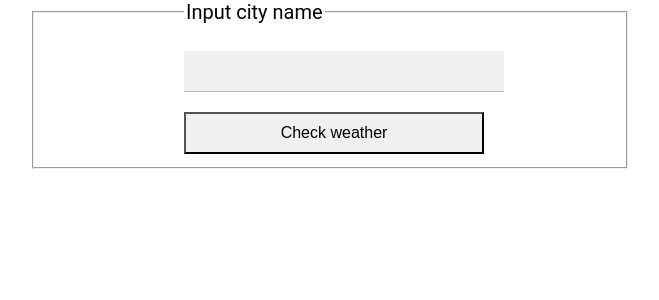
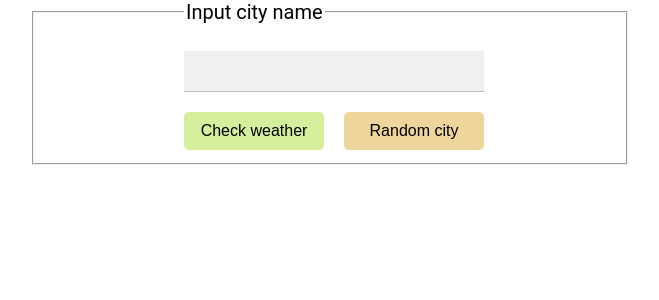
Before and after one commit to MarcinOstaszewski/forecast, a React (Create React App) app: page / in a window 1280 px wide. Shown: the top 300 px of the page, without its empty margins (310-969 px from the left). Built offline with nearby package versions, Linux system fonts and the light colour scheme.

Commit message:
add get weather in random city

```diff
--- a/src/containers/CityInput/CityInput.js
+++ b/src/containers/CityInput/CityInput.js
@@ -1,13 +1,29 @@
 import React, { Component } from 'react';
+import { bigCities } from '../../assets/bigCities'
 
 import styles from "./CityInput.module.css"
 
 class CityInput extends Component {
     state = { city: '' }
 
-    sendCityName = e => {
-        e.preventDefault()
-        this.props.getWeatherData(this.state.city)
+    sendCityName = (e, city) => {
+        if (e) {e.preventDefault()}
+        console.log(city);
+        if (city) {
+            this.props.getWeatherData(city)
+        } else {
+            this.props.getWeatherData(this.state.city)
+        }
+    }
+
+    randomCityName = e => {
+        e.preventDefault();
+        let randNum = Math.floor(Math.random() * bigCities.length)
+        console.log(bigCities[randNum][0], bigCities[randNum][1]);
+        this.setState({
+            city: bigCities[randNum][0]
+        })
+        this.sendCityName(null, bigCities[randNum][0]);
     }
 
     changeInputTextHandler = e => {
@@ -29,7 +45,10 @@ class CityInput extends Component {
                                 onChange={this.changeInputTextHandler}
                                 value={this.state.city}/>
                         </p>
-                        <button id={styles.checkWeather} onClick={this.sendCityName}>Check weather</button>
+                        <div className={styles.flexRow}>
+                            <button id={styles.checkWeather} onClick={this.sendCityName}>Check weather</button>
+                            <button id={styles.random} onClick={this.randomCityName}>Random city</button>
+                        </div>
                     </fieldset>
                 </form>
             </main>
--- a/src/containers/CityInput/CityInput.module.css
+++ b/src/containers/CityInput/CityInput.module.css
@@ -14,14 +14,25 @@ form#locationForm>fieldset {
 form#locationForm>fieldset input {
     padding: 10px 10px 2px 10px;
     font-size: 24px;
-    width: 300px;
+    width: 280px;
     background-color: #f0f0f0;
     border: none;
     border-bottom: 1px solid #bbb;
 }
-form#locationForm>fieldset #checkWeather {
+.flexRow {
+    display: flex;
+    width: 300px;
+    flex-direction: row;
+    justify-content: space-between;
+}
+#checkWeather, #random {
     padding: 10px;
-    width: 300px;
-    background-color: #f0f0f0;
+    width: 140px;
+    background-color: #d5ee9b;
     font-size: 16px;
+    border-radius: 5px;
+    border: none;
 }
+#random {
+    background-color: #eed59b;
+}
```
